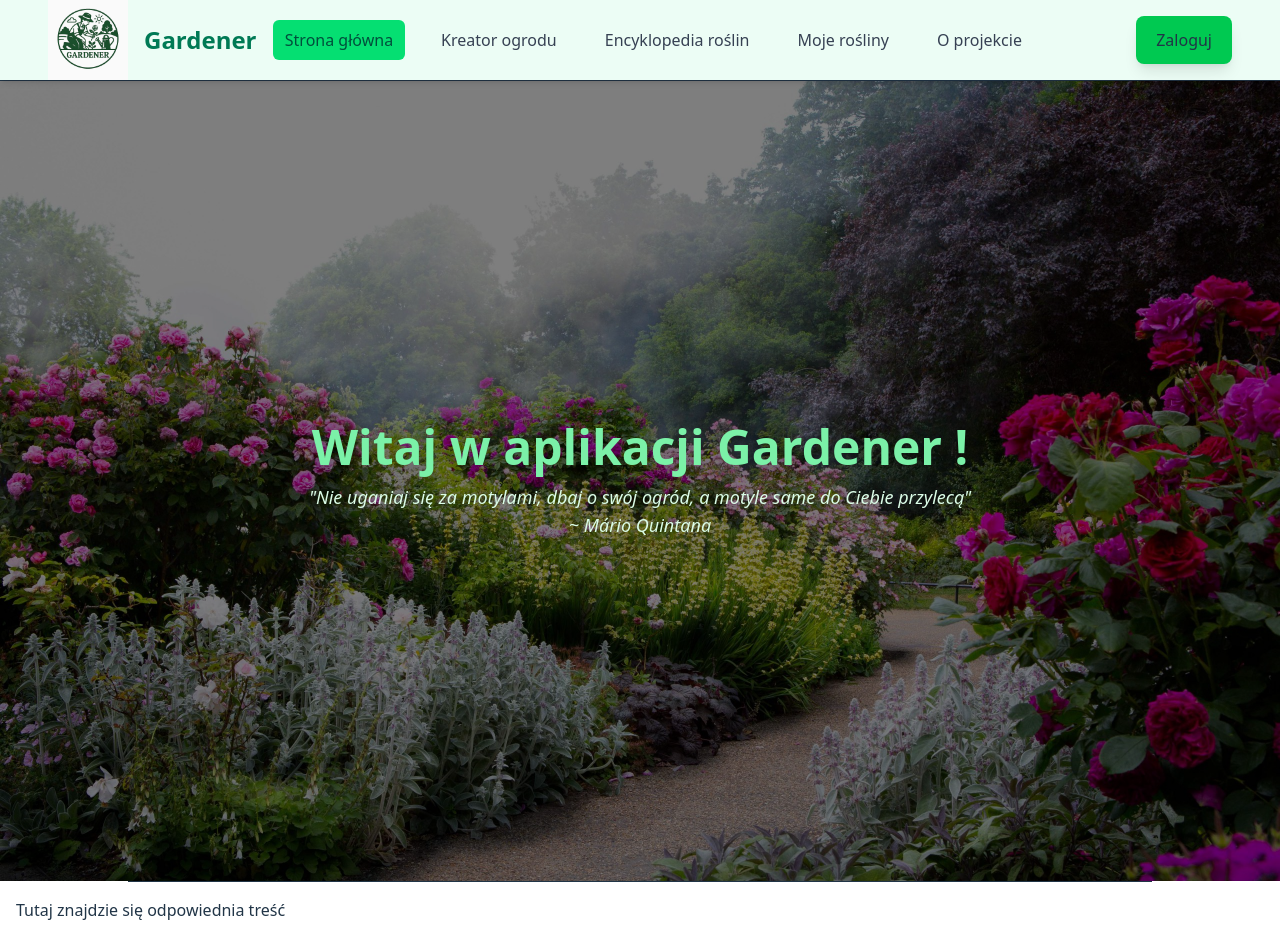
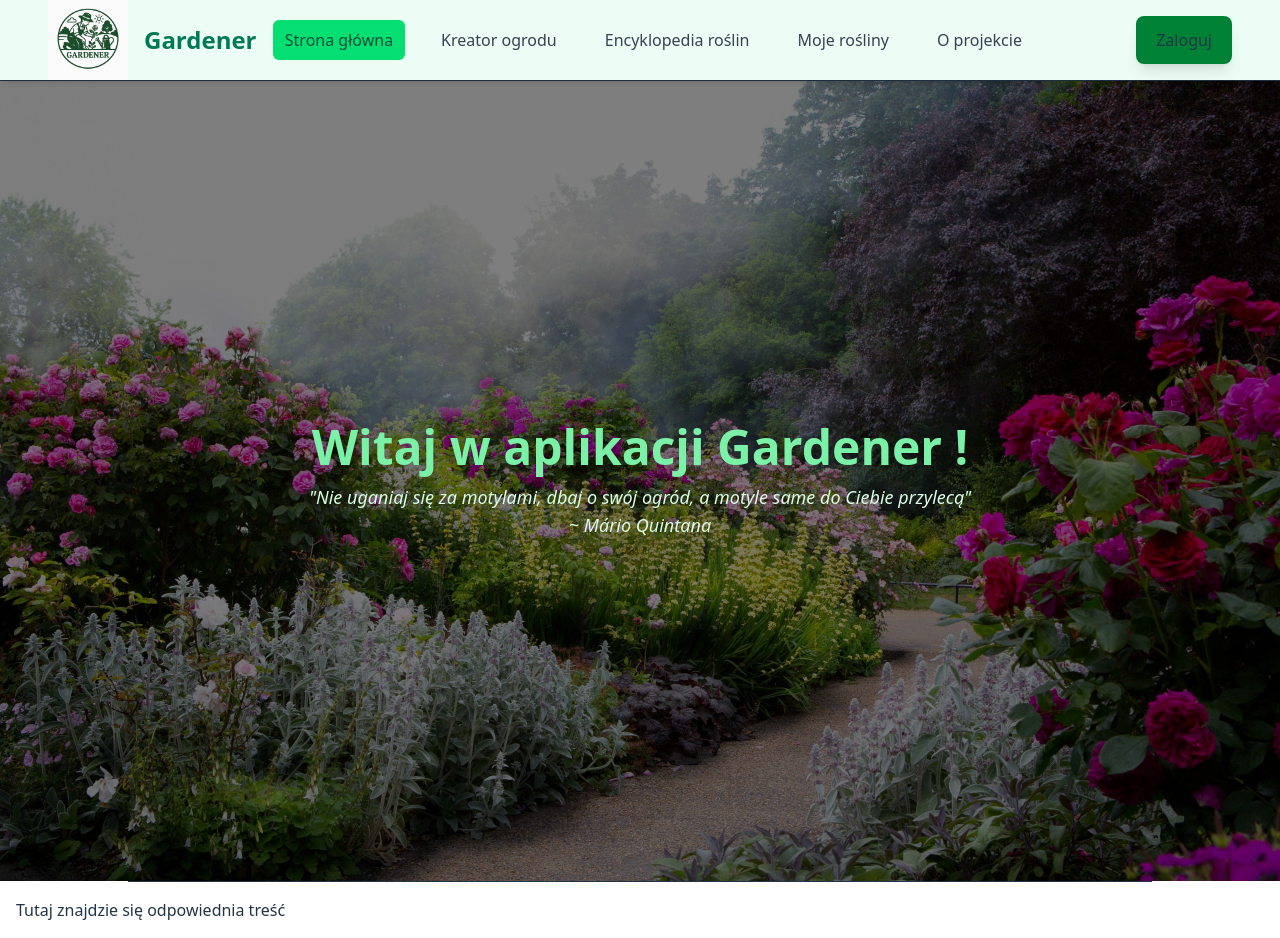
Before and after one commit to JakubOpydwsei/Gardener, a React (Vite) app: page / in a window 1280 px wide. Built offline with nearby package versions, Linux system fonts and the light colour scheme.

Commit message:
Fix a11y

```diff
--- a/src/components/Navbar.tsx
+++ b/src/components/Navbar.tsx
@@ -119,7 +119,7 @@ function Navbar() {
           {!isAuthenticated ? (
             <NavLink
               to="/user-login-form"
-              className="px-5 py-3 bg-green-500 rounded-lg hover:bg-green-400 shadow-lg duration-200 transition-all"
+              className="px-5 py-3 bg-green-700 rounded-lg hover:bg-green-500 shadow-lg duration-200 transition-all"
             >
               Zaloguj
             </NavLink>
@@ -130,7 +130,7 @@ function Navbar() {
               </span>
               <button
                 onClick={handleLogout}
-                className="px-4 py-3 rounded-lg text-sm bg-red-500 text-white hover:bg-red-400 cursor-pointer transition"
+                className="px-4 py-3 rounded-lg text-sm bg-red-700 text-white hover:bg-red-400 cursor-pointer transition"
               >
                 Wyloguj
               </button>
```
